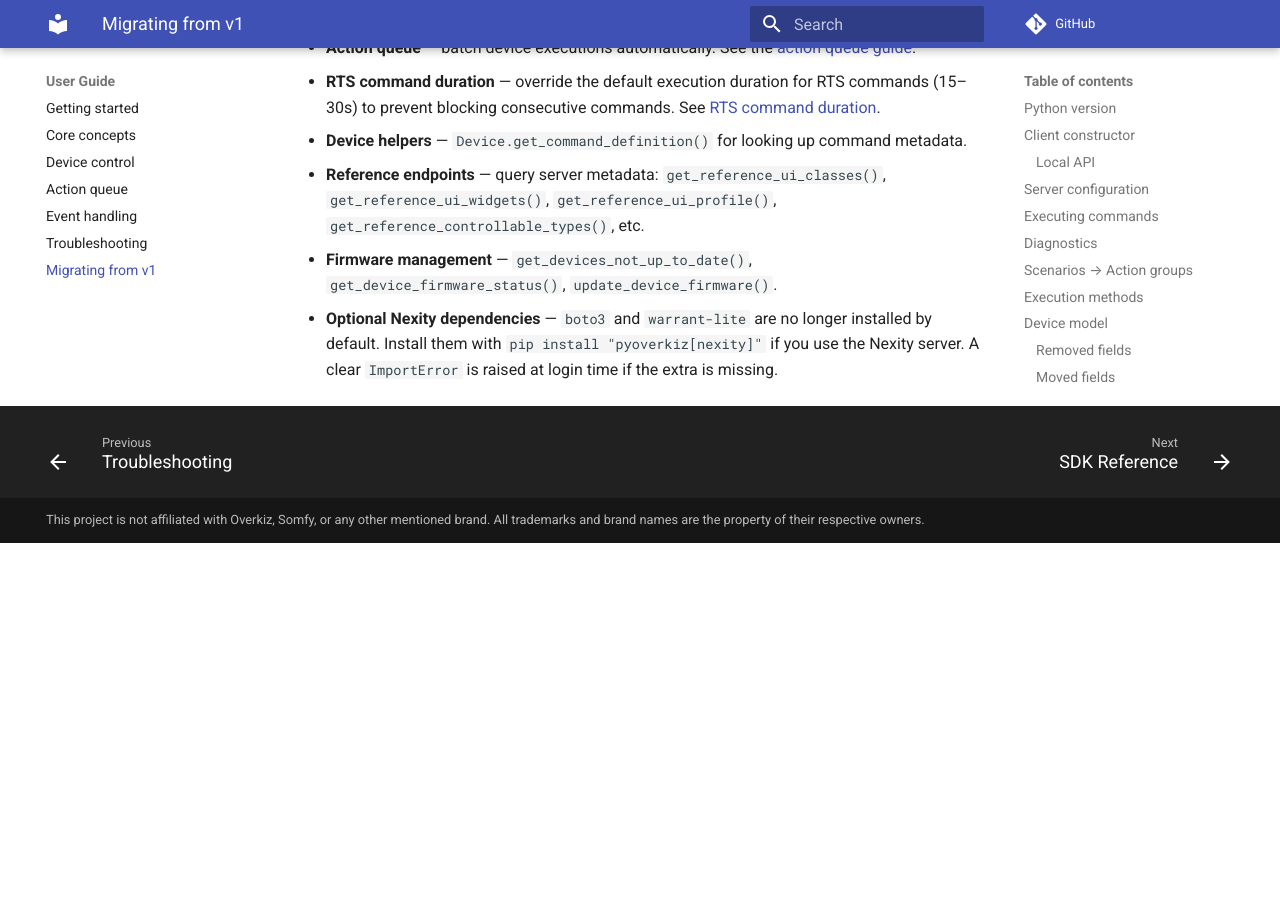
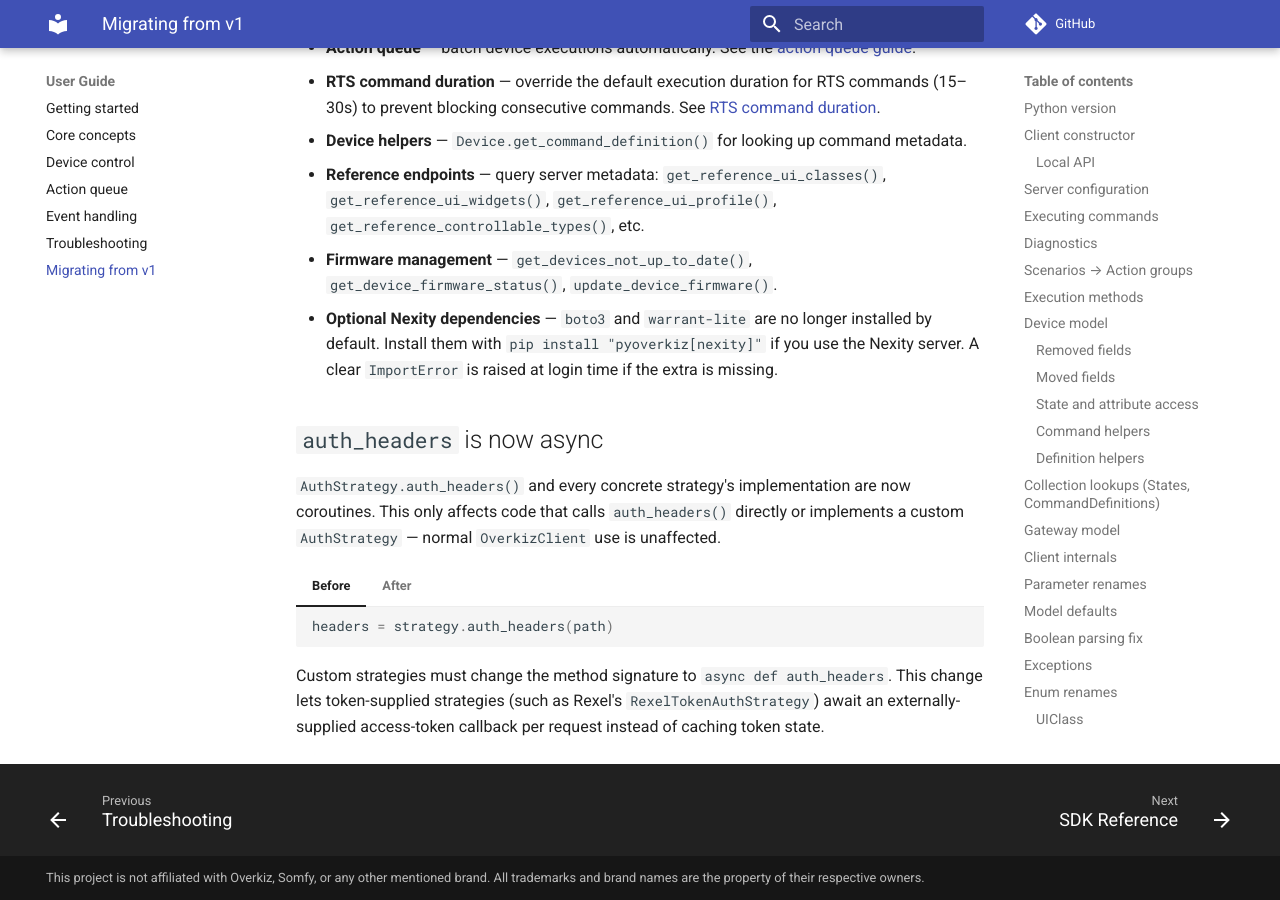
Before and after one commit to iMicknl/python-overkiz-api, an MkDocs documentation site: the page built from docs/migration-v2.md, in a window 1280 px wide and 900 px high, scrolled down 9709 px. Built offline with MkDocs 1.6.1 and Material for MkDocs 9.7.7, drawn with Linux system fonts in a browser that asks for light colours; comment, search, counter and statistics services are not loaded; before the commit the page ends 10252 px from its top, so only the background shows below that.

Commit message:
docs: record async auth_headers breaking change in migration guide

````diff
--- a/docs/migration-v2.md
+++ b/docs/migration-v2.md
@@ -411,3 +411,26 @@
 - **Reference endpoints** — query server metadata: `get_reference_ui_classes()`, `get_reference_ui_widgets()`, `get_reference_ui_profile()`, `get_reference_controllable_types()`, etc.
 - **Firmware management** — `get_devices_not_up_to_date()`, `get_device_firmware_status()`, `update_device_firmware()`.
 - **Optional Nexity dependencies** — `boto3` and `warrant-lite` are no longer installed by default. Install them with `pip install "pyoverkiz[nexity]"` if you use the Nexity server. A clear `ImportError` is raised at login time if the extra is missing.
+
+## `auth_headers` is now async
+
+`AuthStrategy.auth_headers()` and every concrete strategy's implementation are
+now coroutines. This only affects code that calls `auth_headers()` directly or
+implements a custom `AuthStrategy` — normal `OverkizClient` use is unaffected.
+
+=== "Before"
+
+    ```python
+    headers = strategy.auth_headers(path)
+    ```
+
+=== "After"
+
+    ```python
+    headers = await strategy.auth_headers(path)
+    ```
+
+Custom strategies must change the method signature to `async def auth_headers`.
+This change lets token-supplied strategies (such as Rexel's
+`RexelTokenAuthStrategy`) await an externally-supplied access-token callback per
+request instead of caching token state.
````
